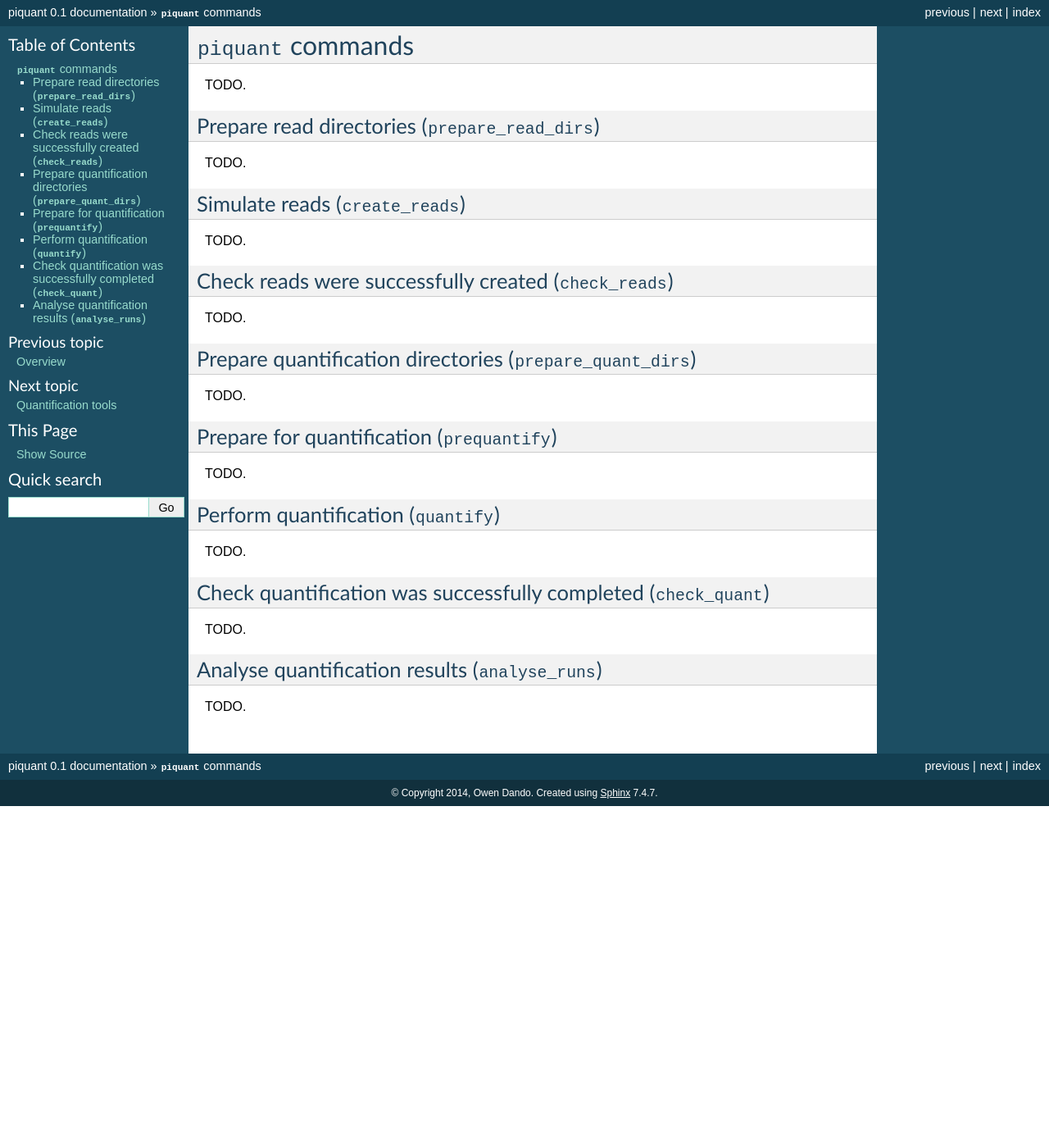
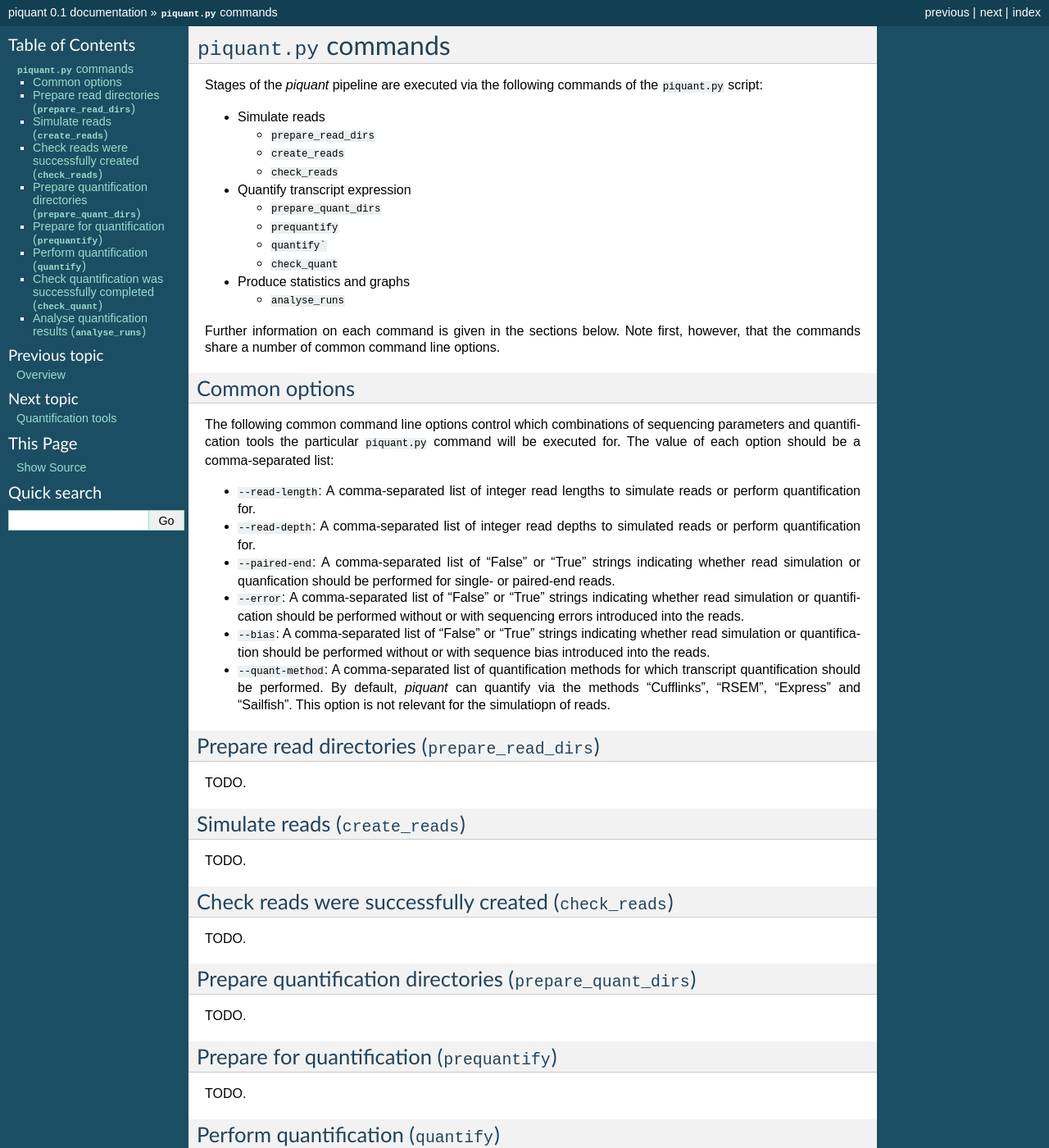
Before and after one commit to lweasel/piquant, a Sphinx documentation site: the page built from docs/commands.rst, in a window 1280 px wide and 1400 px high. Shown: the whole window at 82% size. Built offline with Sphinx 7.4.7, drawn with Linux system fonts in a browser that asks for light colours.

Commit message:
Start commands section.

````diff
--- a/docs/commands.rst
+++ b/docs/commands.rst
@@ -1,7 +1,38 @@
-``piquant`` commands
+``piquant.py`` commands
 ====================
 
-TODO.
+Stages of the *piquant* pipeline are executed via the following commands of the ``piquant.py`` script:
+
+* Simulate reads
+
+  * ``prepare_read_dirs``
+  * ``create_reads``
+  * ``check_reads``
+
+* Quantify transcript expression
+
+  * ``prepare_quant_dirs``
+  * ``prequantify``
+  * ``quantify```
+  * ``check_quant``
+
+* Produce statistics and graphs
+
+  * ``analyse_runs``
+
+Further information on each command is given in the sections below. Note first, however, that the commands share a number of common command line options.
+
+Common options
+--------------
+
+The following common command line options control which combinations of sequencing parameters and quantification tools the particular ``piquant.py`` command will be executed for. The value of each option should be a comma-separated list:
+
+* ``--read-length``: A comma-separated list of integer read lengths to simulate reads or perform quantification for.
+* ``--read-depth``: A comma-separated list of integer read depths to simulated reads or perform quantification for.
+* ``--paired-end``: A comma-separated list of "False" or "True" strings indicating whether read simulation or quanfication should be performed for single- or paired-end reads.
+* ``--error``: A comma-separated list of "False" or "True" strings indicating whether read simulation or quantification should be performed without or with sequencing errors introduced into the reads.
+* ``--bias``: A comma-separated list of "False" or "True" strings indicating whether read simulation or quantification should be performed without or with sequence bias introduced into the reads.
+* ``--quant-method``: A comma-separated list of quantification methods for which transcript quantification should be performed. By default, *piquant* can quantify via the methods "Cufflinks", "RSEM", "Express" and "Sailfish". This option is not relevant for the simulatiopn of reads.
 
 Prepare read directories (``prepare_read_dirs``)
 ------------------------------------------------
````
